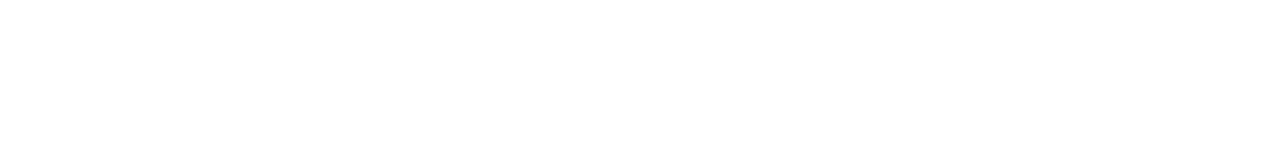
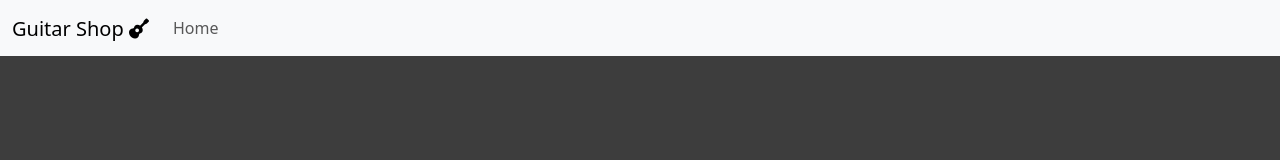
Before and after one commit to nguzm4n/GuitarShop, a plain HTML site: page index.html in a window 1280 px wide. Drawn offline with nearby package versions, Linux system fonts and the light colour scheme.

Commit message:
Agregando Barra de Nav

```diff
--- a/index.html
+++ b/index.html
@@ -3,10 +3,29 @@
     <head>
         <meta charset="UTF-8">
         <meta name="viewport" content="width=device-width, initial-scale=1.0">
+        <link rel="stylesheet" href="normalize.css">
+        <link href="https://cdn.jsdelivr.net/npm/bootstrap@5.3.3/dist/css/bootstrap.min.css" rel="stylesheet" integrity="sha384-QWTKZyjpPEjISv5WaRU9OFeRpok6YctnYmDr5pNlyT2bRjXh0JMhjY6hW+ALEwIH" crossorigin="anonymous">
+        <script src="https://kit.fontawesome.com/1dbabea4c9.js" crossorigin="anonymous"></script>
         <link rel="stylesheet" href="styles.css">
-    <title>Fire Illusion</title>
+        <title>Guitar Shop</title>
     </head>
     <body>
+        <nav class="navbar navbar-expand-lg navbar-light bg-light">
+            <div class="container-fluid">
+                <a class="navbar-brand pb-1" href="#">Guitar Shop <i class="fa-solid fa-guitar"></i></a>
+                <button class="navbar-toggler" type="button" data-toggle="collapse" data-target="#navbarSupportedContent" aria-controls="navbarSupportedContent" aria-expanded="false" aria-label="Toggle navigation">
+                    <span class="navbar-toggler-icon"></span>
+                </button>
+                <div class="collapse navbar-collapse" id="navbarSupportedContent">
+                    <ul class="navbar-nav ml-auto">
+                        <li class="nav-item">
+                            <a class="nav-link" href="#">Home</a>
+                        </li>
+                        <!-- Agrega aquí más elementos de la barra de navegación según sea necesario -->
+                    </ul>
+                </div>
+            </div>
+        </nav>
 
     </body>
 </html>
--- a/styles.css
+++ b/styles.css
@@ -0,0 +1,7 @@
+body {
+    background-color: #3d3d3d;
+}
+
+.navbar-brand {
+    padding-bottom: 0px;
+}
```
Lines whose indentation alone changed are shown as unchanged.
